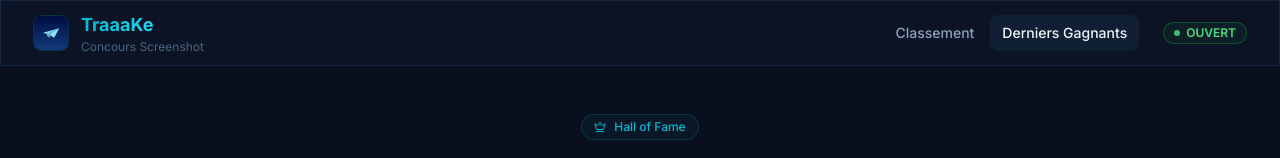
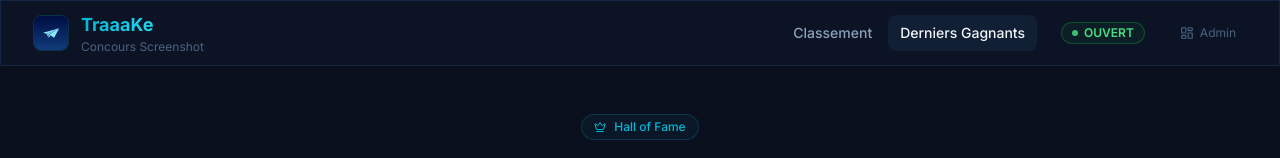
Before and after one commit to YellowTie-Lyon/traaake-screenshot-contest-web, a Next.js app: page /gagnants in a window 1280 px wide. Shown: the top 158 px of the page. Built offline with nearby package versions, Linux system fonts and the light colour scheme.

Commit message:
feat: add admin access link in public header
Co-Authored-By: Claude Sonnet 4.6 <noreply@anthropic.com>
Claude-Session: https://claude.ai/code/session_014cfsKmGZ5Urqgpij4aUhdp

```diff
--- a/src/components/layout/Header.tsx
+++ b/src/components/layout/Header.tsx
@@ -5,6 +5,7 @@ import Image from "next/image";
 import { usePathname } from "next/navigation";
 import { cn } from "@/lib/utils";
 import { Badge } from "@/components/ui/badge";
+import { LayoutDashboard } from "lucide-react";
 
 export function Header() {
   const pathname = usePathname();
@@ -55,6 +56,14 @@ export function Header() {
               <span className="h-1.5 w-1.5 rounded-full bg-green-400 animate-pulse" />
               OUVERT
             </Badge>
+            <Link
+              href="/admin"
+              className="flex items-center gap-1.5 px-2.5 py-1.5 rounded-lg text-xs text-text-muted hover:text-text-secondary hover:bg-surface-2 transition-colors border border-transparent hover:border-border"
+              title="Administration"
+            >
+              <LayoutDashboard className="w-3.5 h-3.5" />
+              <span className="hidden sm:inline">Admin</span>
+            </Link>
           </div>
         </div>
 
```
